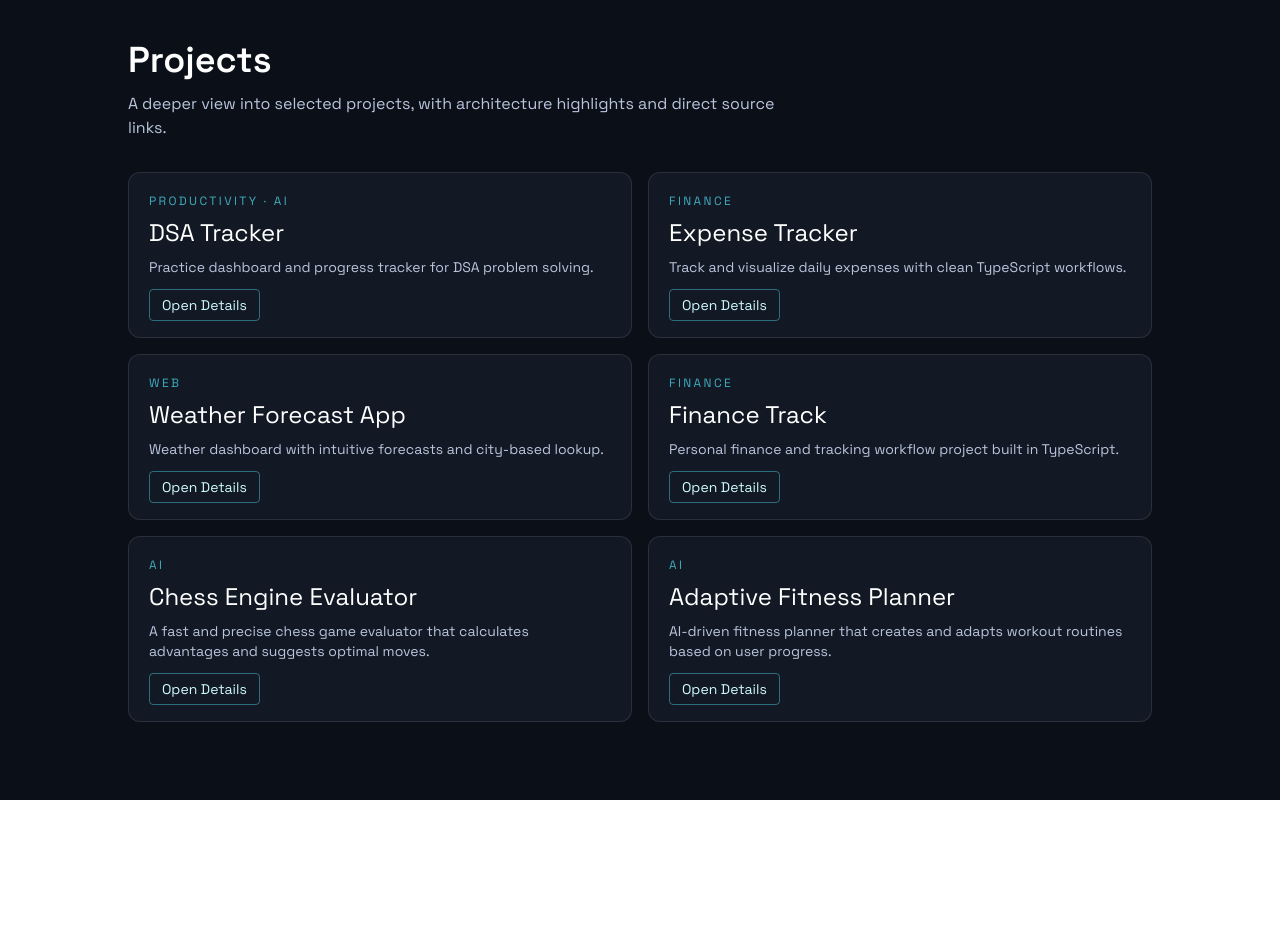
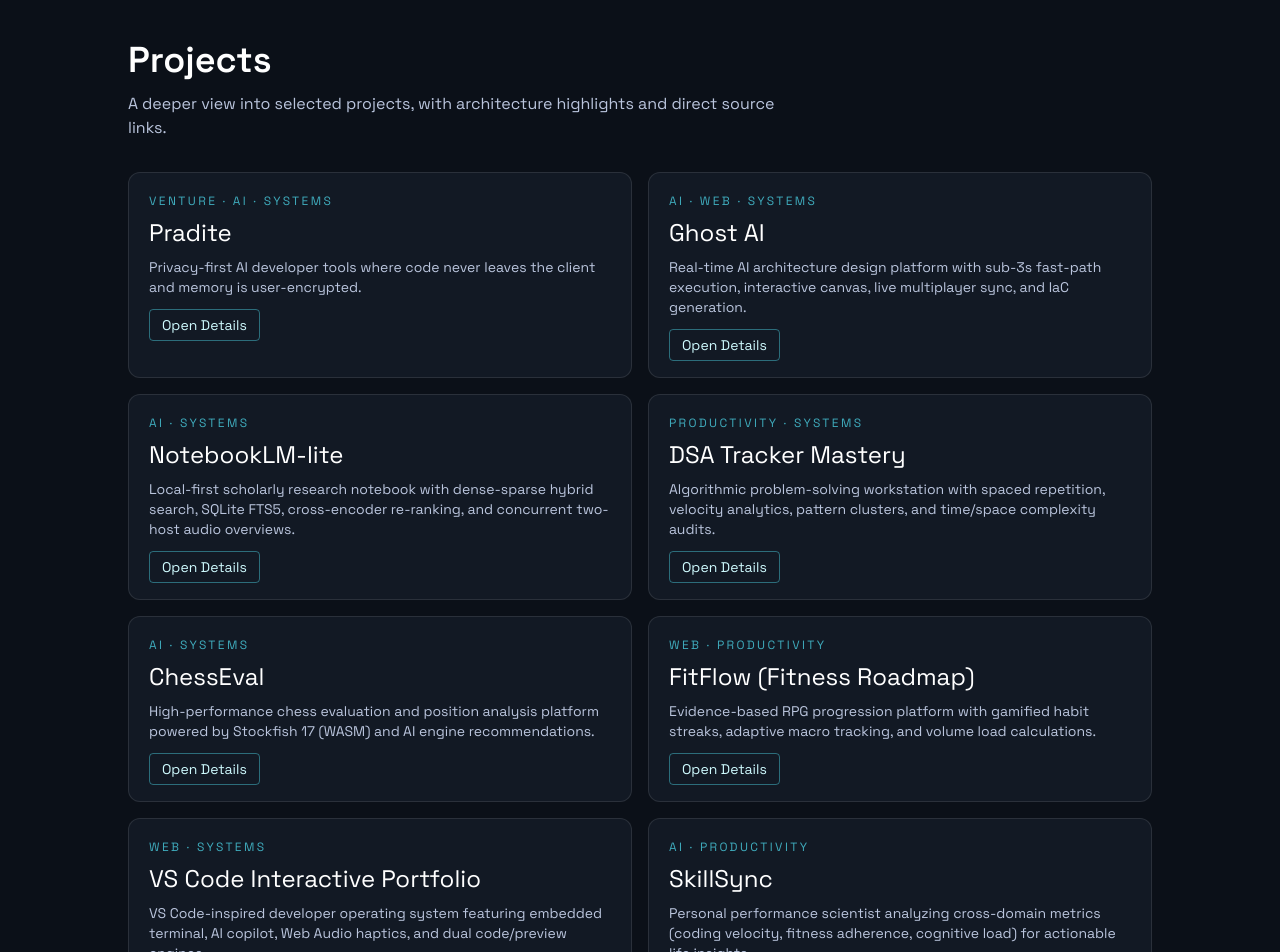
Before and after one commit to RajatSharma404/Portfolio, a Next.js app: page /projects in a window 1280 px wide. Shown: the top 952 px of the page. Before the commit the page ends 800 px from the top, so only its background shows below. Built offline with nearby package versions, Linux system fonts and the light colour scheme.

Commit message:
feat(content): update site-data.ts

```diff
--- a/src/content/site-data.ts
+++ b/src/content/site-data.ts
@@ -1,4 +1,4 @@
-export type ProjectCategory = "Web" | "Productivity" | "Finance" | "AI";
+export type ProjectCategory = "All" | "Web" | "Productivity" | "Finance" | "AI" | "Venture" | "Systems";
 
 export type ProjectItem = {
   slug: string;
@@ -8,119 +8,187 @@
   stack: string[];
   github: string;
   live: string;
-  category: ProjectCategory;
-  categories?: ProjectCategory[];
+  category: "Web" | "Productivity" | "Finance" | "AI" | "Venture" | "Systems";
+  categories?: ("Web" | "Productivity" | "Finance" | "AI" | "Venture" | "Systems")[];
   highlights: string[];
   featured: boolean;
 };
 
 export const projectItems: ProjectItem[] = [
   {
-    slug: "dsa-tracker",
-    title: "DSA Tracker",
+    slug: "pradite",
+    title: "Pradite",
     description:
-      "Practice dashboard and progress tracker for DSA problem solving.",
+      "Privacy-first AI developer tools where code never leaves the client and memory is user-encrypted.",
     impact:
-      "Tracks solved problems by topic so revision and weak-area review stay organized.",
-    stack: ["TypeScript", "React", "Tracking"],
-    github: "https://github.com/RajatSharma404/DSA-Tracker",
-    live: "https://github.com/RajatSharma404/DSA-Tracker",
-    category: "Productivity",
-    categories: ["Productivity", "AI"],
+      "Guarantees zero IP leakage for enterprise and security-sensitive developers through client-side WASM execution and AES-256 local-encrypted vector memory.",
+    stack: ["React", "TypeScript", "WASM", "Local-First", "Web Architecture", "Encryption"],
+    github: "https://github.com/RajatSharma404",
+    live: "https://pradite.com",
+    category: "Venture",
+    categories: ["Venture", "AI", "Systems"],
     highlights: [
-      "Topic-wise tracking and revision flow",
-      "Progress-first dashboard UX",
-      "Built for daily consistency",
+      "Co-Founder & Core Systems Architect",
+      "Zero-telemetry client-side inference pipeline",
+      "User-encrypted local vector storage with sub-10ms lookup",
+      "Cross-platform developer tooling suite"
     ],
     featured: true,
   },
   {
-    slug: "expense-tracker",
-    title: "Expense Tracker",
+    slug: "ghost-ai",
+    title: "Ghost AI",
     description:
-      "Track and visualize daily expenses with clean TypeScript workflows.",
+      "Real-time AI architecture design platform with sub-3s fast-path execution, interactive canvas, live multiplayer sync, and IaC generation.",
     impact:
-      "Turns daily spending into a clearer category-by-category budgeting habit.",
-    stack: ["TypeScript", "Finance", "UI"],
-    github: "https://github.com/RajatSharma404/expense-tracker",
-    live: "https://github.com/RajatSharma404/expense-tracker",
-    category: "Finance",
+      "Transforms plain English system requirements into production-ready cloud architecture diagrams, Terraform IaC, and cost projections in under 3 seconds.",
+    stack: ["Next.js 16", "React 19", "TypeScript", "Liveblocks", "Gemini API", "Tailwind CSS"],
+    github: "https://github.com/RajatSharma404/ghost-ai",
+    live: "https://ghost-ai-omega-ten.vercel.app",
+    category: "AI",
+    categories: ["AI", "Web", "Systems"],
     highlights: [
-      "Category-first expense logging",
-      "Budget clarity and spending trends",
-      "Simple day-to-day workflow",
+      "Sub-3s fast-path execution pipeline with streaming UI",
+      "Real-time multiplayer canvas with Liveblocks WebSockets",
+      "Automated multi-cloud Terraform & CloudFormation generation",
+      "Built with Next.js 16 Turbopack & React 19 Server Actions"
     ],
     featured: true,
   },
   {
-    slug: "weather-forecast-app",
-    title: "Weather Forecast App",
+    slug: "notebooklm-lite",
+    title: "NotebookLM-lite",
     description:
-      "Weather dashboard with intuitive forecasts and city-based lookup.",
+      "Local-first scholarly research notebook with dense-sparse hybrid search, SQLite FTS5, cross-encoder re-ranking, and concurrent two-host audio overviews.",
     impact:
-      "Makes city search and short-range weather checks faster for everyday use.",
-    stack: ["JavaScript", "API", "Frontend"],
-    github: "https://github.com/RajatSharma404/weather-forecast-app",
-    live: "https://github.com/RajatSharma404/weather-forecast-app",
-    category: "Web",
+      "Brings Google NotebookLM's podcast and deep synthesis capabilities to local machines with complete data privacy and sub-15ms BM25+vector retrieval.",
+    stack: ["Python", "FastAPI", "React 18", "TypeScript", "SQLite FTS5", "Cross-Encoder", "Web Audio"],
+    github: "https://github.com/RajatSharma404/NotebookLM-lite",
+    live: "https://github.com/RajatSharma404/NotebookLM-lite",
+    category: "AI",
+    categories: ["AI", "Systems"],
     highlights: [
-      "Fast city lookup experience",
-      "Readable short-range forecast UI",
-      "API-driven live weather data",
+      "Dense-sparse hybrid search combining vector embeddings with SQLite FTS5 BM25",
+      "Cross-encoder re-ranking reducing hallucination by ~42% on long academic papers",
+      "Synthesized dual-host conversational audio overviews with natural turn-taking",
+      "Local-first SQLite WAL mode storage with instant offline indexing"
     ],
     featured: true,
   },
   {
-    slug: "finance-track",
-    title: "Finance Track",
+    slug: "dsa-tracker",
+    title: "DSA Tracker Mastery",
     description:
-      "Personal finance and tracking workflow project built in TypeScript.",
+      "Algorithmic problem-solving workstation with spaced repetition, velocity analytics, pattern clusters, and time/space complexity audits.",
     impact:
-      "Helps structure budgets, recurring expenses, and personal finance routines.",
-    stack: ["TypeScript", "Tracker", "Dashboard"],
-    github: "https://github.com/RajatSharma404/Finance_track",
-    live: "https://github.com/RajatSharma404/Finance_track",
-    category: "Finance",
+      "Engineered to overcome problem-solving plateaus, tracking 500+ LeetCode problems across 18 algorithmic patterns with automated revision intervals.",
+    stack: ["TypeScript", "React", "Node.js", "Chart.js", "Tailwind CSS", "DSA Patterns"],
+    github: "https://github.com/RajatSharma404/DSA-Tracker",
+    live: "https://github.com/RajatSharma404/DSA-Tracker",
+    category: "Productivity",
+    categories: ["Productivity", "Systems"],
     highlights: [
-      "Recurring-expense aware structure",
-      "Planning and review friendly design",
-      "Built for personal finance discipline",
+      "17+ GitHub stars from competitive programmers",
+      "Spaced repetition scheduling based on difficulty and review velocity",
+      "Topic-wise mastery breakdown covering DP, Graphs, Trees, and Sliding Window",
+      "Built and tested with 500+ solved algorithmic solutions in C++"
     ],
     featured: true,
   },
   {
-    slug: "chess-engine",
-    title: "Chess Engine Evaluator",
+    slug: "chess-eval",
+    title: "ChessEval",
     description:
-      "A fast and precise chess game evaluator that calculates advantages and suggests optimal moves.",
+      "High-performance chess evaluation and position analysis platform powered by Stockfish 17 (WASM) and AI engine recommendations.",
     impact:
-      "Helps players analyze their games with engine-level precision and intuitive visual feedback.",
-    stack: ["FastAPI", "Python", "Stockfish", "React", "TypeScript"],
-    github: "https://github.com/RajatSharma404/chess-engine-evaluator",
-    live: "https://github.com/RajatSharma404/chess-engine-evaluator",
+      "Runs engine-grade depth 24+ move analysis directly inside the browser using WebAssembly threads with zero server roundtrips.",
+    stack: ["TypeScript", "React", "Stockfish 17 WASM", "Web Workers", "Tailwind CSS"],
+    github: "https://github.com/RajatSharma404/Chess-Eval",
+    live: "https://github.com/RajatSharma404/Chess-Eval",
     category: "AI",
+    categories: ["AI", "Systems"],
     highlights: [
-      "Integrated Stockfish 16 engine",
-      "Real-time evaluation bar and move suggestions",
-      "FastAPI backend for rapid calculations",
+      "Stockfish 17 compiled to WebAssembly with multi-threaded Web Workers",
+      "Real-time dynamic advantage bar and blunder detection",
+      "PGN parse & export with move-by-move accuracy scoring",
+      "Zero server latency via full client-side evaluation"
     ],
     featured: true,
   },
   {
-    slug: "adaptive-fitness",
-    title: "Adaptive Fitness Planner",
+    slug: "fitness-roadmap",
+    title: "FitFlow (Fitness Roadmap)",
     description:
-      "AI-driven fitness planner that creates and adapts workout routines based on user progress.",
+      "Evidence-based RPG progression platform with gamified habit streaks, adaptive macro tracking, and volume load calculations.",
     impact:
-      "Automates workout planning with intelligent adaptations, making personalized fitness accessible.",
-    stack: ["Next.js", "Prisma", "Gemini AI", "Tailwind", "TypeScript"],
-    github: "https://github.com/RajatSharma404/adaptive-fitness-planner",
-    live: "https://github.com/RajatSharma404/adaptive-fitness-planner",
+      "Combines sports science periodization algorithms with RPG mechanics to drive workout consistency and prevent overtraining plateaus.",
+    stack: ["Next.js 16", "React 19", "TypeScript", "Prisma", "PostgreSQL", "Tailwind CSS"],
+    github: "https://github.com/RajatSharma404/Fitness-Roadmap",
+    live: "https://github.com/RajatSharma404/Fitness-Roadmap",
+    category: "Web",
+    categories: ["Web", "Productivity"],
+    highlights: [
+      "Dynamic volume load calculation tracking weekly hypertrophy sets",
+      "Gamified XP, streak badges, and level progression mechanics",
+      "Built with Next.js 16 App Router and Prisma relational models"
+    ],
+    featured: true,
+  },
+  {
+    slug: "interactive-portfolio",
+    title: "VS Code Interactive Portfolio",
+    description:
+      "VS Code-inspired developer operating system featuring embedded terminal, AI copilot, Web Audio haptics, and dual code/preview engines.",
+    impact:
+      "Eliminated generic portfolio formats with an interactive browser-based IDE that lets recruiters inspect raw source code, test live terminals, and evaluate real skills.",
+    stack: ["Next.js 16", "React 19", "Tailwind CSS v4", "Framer Motion", "Web Audio API", "TypeScript"],
+    github: "https://github.com/RajatSharma404/Portfolio",
+    live: "https://portfolio-chi-self-31.vercel.app",
+    category: "Web",
+    categories: ["Web", "Systems"],
+    highlights: [
+      "8 iconic VS Code themes with zero-latency CSS variable swapping",
+      "Synthesized mechanical switch audio feedback via Web Audio API",
+      "Real-time GitHub telemetry and interactive terminal with Neofetch & Matrix mode",
+      "Full Split Screen & Dual View architecture with responsive touch controls"
+    ],
+    featured: true,
+  },
+  {
+    slug: "skillsync",
+    title: "SkillSync",
+    description:
+      "Personal performance scientist analyzing cross-domain metrics (coding velocity, fitness adherence, cognitive load) for actionable life insights.",
+    impact:
+      "Correlates deep work sessions with physical recovery metrics to identify optimal productivity windows and burn-out warning signs.",
+    stack: ["TypeScript", "React", "Node.js", "AI Analytics", "Tailwind CSS"],
+    github: "https://github.com/RajatSharma404/SkillSync",
+    live: "https://github.com/RajatSharma404/SkillSync",
     category: "AI",
+    categories: ["AI", "Productivity"],
     highlights: [
-      "Gemini AI integration for dynamic planning",
-      "Prisma ORM for reliable progress tracking",
-      "Seamless and responsive Next.js frontend",
+      "Multi-stream telemetry aggregation across GitHub, LeetCode, and habits",
+      "Predictive cognitive load scoring using heuristic correlation",
+      "Clean modular TypeScript architecture"
+    ],
+    featured: true,
+  },
+  {
+    slug: "agentic-ai",
+    title: "Agentic AI",
+    description:
+      "Fully local autonomous AI reasoning agent executing multi-step tool use, code execution, and web research with Ollama and FastAPI.",
+    impact:
+      "Demonstrates zero-cost, private agentic workflows without third-party API dependencies or cloud subscription costs.",
+    stack: ["Python", "FastAPI", "Ollama", "Local LLMs", "Tool Routing"],
+    github: "https://github.com/RajatSharma404/Agentic-AI",
+    live: "https://github.com/RajatSharma404/Agentic-AI",
+    category: "AI",
+    categories: ["AI", "Systems"],
+    highlights: [
+      "Autonomous ReAct reasoning loop with dynamic tool dispatch",
+      "Strict local privacy running with Ollama local model backends",
+      "FastAPI async endpoint streaming execution steps in real-time"
     ],
     featured: true,
   },
@@ -128,5 +196,5 @@
 
 export const siteMeta = {
   deployedOn: "Vercel",
-  lastUpdated: "2026-04-17",
+  lastUpdated: "2026-10-17",
 };
```
